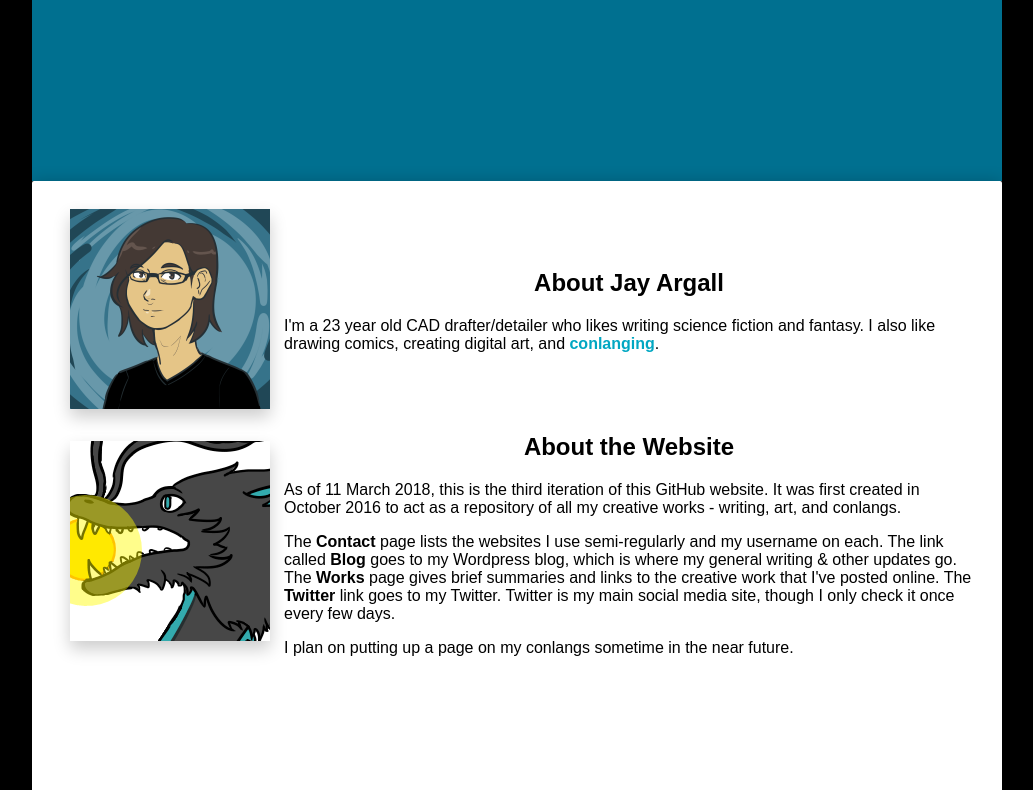
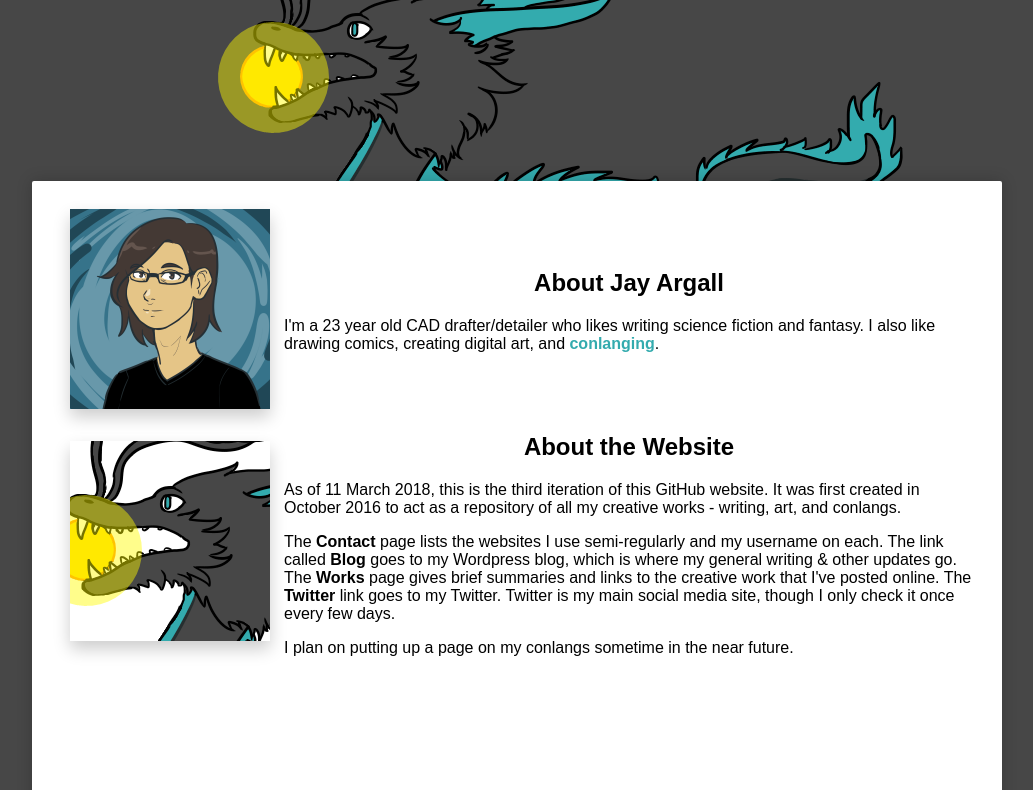
Before and after one commit to JayArgall/JayArgall.github.io, a plain HTML site: page about.html in a window 1280 px wide. Shown: the part 119-909 px from the top of the page, without its empty margins (123-1156 px from the left). Drawn offline with Linux system fonts and the light colour scheme; files whose address does not match are found by name.

Commit message:
update to stylesheet3.css

```diff
--- a/about.html
+++ b/about.html
@@ -4,7 +4,7 @@
 	<head>
 		<meta charset="UTF-8">
 		<title>About - Jay Argall</title>
-		<link rel="stylesheet" type="text/css" href="stylesheets/stylesheet2.css">
+		<link rel="stylesheet" type="text/css" href="stylesheets/stylesheet3.css">
 	</head>
 
 <body>
```
